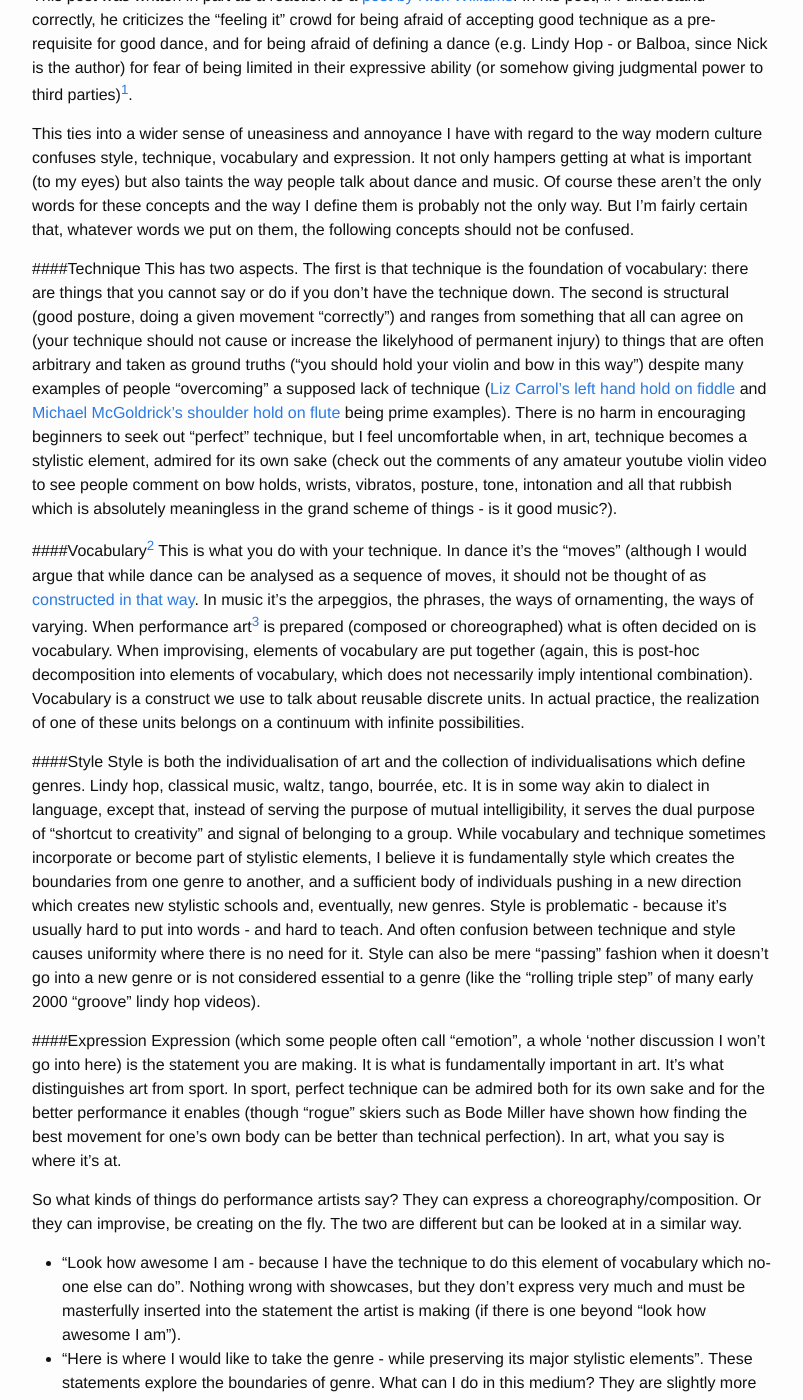
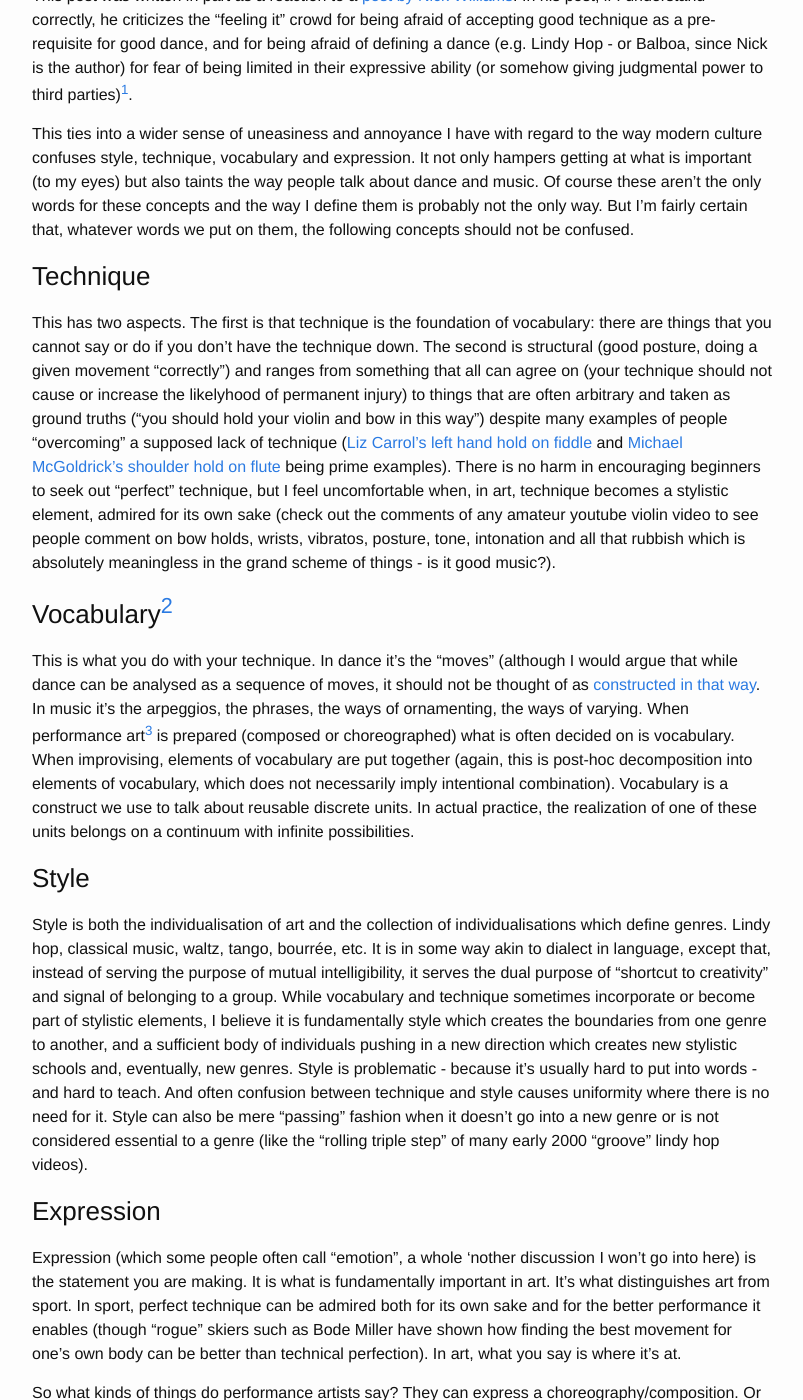
Before and after one commit to gregdyke/gregdyke.github.io, a Jekyll site: the page built from _posts/2013-03-14-expression-in-dance-and-music.md, in a window 1280 px wide and 1400 px high, scrolled down 216 px. Shown: the whole window, without its empty margins (238-1041 px from the left). Built offline with Jekyll 4.4.1, drawn with Linux system fonts in a browser that asks for light colours; some of the changed text lies outside the part shown.

```diff
--- a/_posts/2013-03-14-expression-in-dance-and-music.md
+++ b/_posts/2013-03-14-expression-in-dance-and-music.md
@@ -8,16 +8,16 @@ This post was written in part as a reaction to a [post by Nick Williams](http://
 
 This ties into a wider sense of uneasiness and annoyance I have with regard to the way modern culture confuses style, technique, vocabulary and expression. It not only hampers getting at what is important (to my eyes) but also taints the way people talk about dance and music. Of course these aren't the only words for these concepts and the way I define them is probably not the only way. But I'm fairly certain that, whatever words we put on them, the following concepts should not be confused.
 
-####Technique
+### Technique
 This has two aspects. The first is that technique is the foundation of vocabulary: there are things that you cannot say or do if you don't have the technique down. The second is structural (good posture, doing a given movement "correctly") and ranges from something that all can agree on (your technique should not cause or increase the likelyhood of permanent injury) to things that are often arbitrary and taken as ground truths ("you should hold your violin and bow in this way") despite many examples of people "overcoming" a supposed lack of technique ([Liz Carrol's left hand hold on fiddle](http://www.youtube.com/watch?v=D4fT5V14uns) and [Michael McGoldrick's shoulder hold on flute](http://www.youtube.com/watch?v=oUrZ6j9O-_s) being prime examples). There is no harm in encouraging beginners to seek out "perfect" technique, but I feel uncomfortable when, in art, technique becomes a stylistic element, admired for its own sake (check out the comments of any amateur youtube violin video to see people comment on bow holds, wrists, vibratos, posture, tone, intonation and all that rubbish which is absolutely meaningless in the grand scheme of things - is it good music?).
 
-####Vocabulary[^4]
+### Vocabulary[^4]
 This is what you do with your technique. In dance it's the "moves" (although I would argue that while dance can be analysed as a sequence of moves, it should not be thought of as [constructed in that way](http://gregdyke.tiddlyspot.com/#%5B%5BDe%20quoi%20est%20compos%C3%A9e%20la%20danse%20%3F%5D%5D). In music it's the arpeggios, the phrases, the ways of ornamenting, the ways of varying. When performance art[^3] is prepared (composed or choreographed) what is often decided on is vocabulary. When improvising, elements of vocabulary are put together (again, this is post-hoc decomposition into elements of vocabulary, which does not necessarily imply intentional combination). Vocabulary is a construct we use to talk about reusable discrete units. In actual practice, the realization of one of these units belongs on a continuum with infinite possibilities.
 
-####Style
+### Style
 Style is both the individualisation of art and the collection of individualisations which define genres. Lindy hop, classical music, waltz, tango, bourrée, etc. It is in some way akin to dialect in language, except that, instead of serving the purpose of mutual intelligibility, it serves the dual purpose of "shortcut to creativity" and signal of belonging to a group. While vocabulary and technique sometimes incorporate or become part of stylistic elements, I believe it is fundamentally style which creates the boundaries from one genre to another, and a sufficient body of individuals pushing in a new direction which creates new stylistic schools and, eventually, new genres. Style is problematic - because it's usually hard to put into words - and hard to teach. And often confusion between technique and style causes uniformity where there is no need for it. Style can also be mere "passing" fashion when it doesn't go into a new genre or is not considered essential to a genre (like the "rolling triple step" of many early 2000 "groove" lindy hop videos).
 
-####Expression
+### Expression
 Expression (which some people often call "emotion", a whole 'nother discussion I won't go into here) is the statement you are making. It is what is fundamentally important in art. It's what distinguishes art from sport. In sport, perfect technique can be admired both for its own sake and for the better performance it enables (though "rogue" skiers such as Bode Miller have shown how finding the best movement for one's own body can be better than technical perfection). In art, what you say is where it's at.
 
 So what kinds of things do performance artists say? They can express a choreography/composition. Or they can improvise, be creating on the fly. The two are different but can be looked at in a similar way.
@@ -29,7 +29,7 @@ So what kinds of things do performance artists say? They can express a choreogra
   * "Here is who I am". The quintessential statement. It can be about who one is in the absolute, or who one is right now (or who one is acting as being). I like the honesty, the "in the moment"ness, the ephemerity of these statements, particularly when they are made in the context of social partner dancing. We are not waxing philosophical, we're saying "here is how it feels to be me, dancing with you, to this music, at this time, in this place". This is the kind of statement that anyone can make, even with limited vocabulary and technique. I also believe it is the fundamental power of music and dance to allow anyone, regardless of their ability, to communicate, to express themselves and, often, to get off their chest things that words cannot express.
   * "I'm going to be entertaining". A relative of "look how awesome I can be", which is possibly orthogonal to the rest of artistic expression, but it specifically focuses on audience entertainment - something which some consider to be a cheap trick and which others consider the primary role of artists.
 
-###Where is the problem?
+### Where is the problem?
 
 The main problem, as I see it, is that we (human pop culture as a whole) currently overemphasize beauty (and showmanship) and technique. Beauty is only one of the ways to make a statement about what performance art should be, but it isn't even the only way to make such a statement, let alone the only kind of artistic statement that can be made. Showmanship is kind of orthogonal to expression but seems to best suit a race to the bottom (in that most of the expression I describe above cannot be perceived without a certain cultural background, but anyone can be impressed if they feel entertained).
 
@@ -37,7 +37,7 @@ But the worst is technique. My current pet theory is that with the increased nee
 
 (This focus on technique also makes it easier for the general public to appreciate "art" - because then the only reason they don't do art is that they think they need massive amounts of technique - rather than the simple desire to take a risk. It also simplifies art understanding - you can listen to a judge claim that the singing wasn't in tune - and nod your head in agreement, as if in-tuneness even matters all that much - or can be objectively evaluated).
 
-###Back to defining a dance
+### Back to defining a dance
 
 So... what does this mean for the post that sparked all of this. From my descriptions above it will come as no surprise that I think that what defines a dance is its style - not its vocabulary, its technique or what it expresses. And for a post about defining the dance, Nick talks surprisingly little about style (except where he confounds it with the decried free for all of "feeling it") and rather too much about expression and technique.
 
@@ -63,7 +63,7 @@ Expression (?emotion) has nothing to do with either technique or style. There is
 
 Nick then gives a video example of someone who is "feeling it", but can't dance. He says it sucks because the balance between emotion and technique is not there and so he doesn't get pleasure out of it because it's not "good dancing". I say it sucks because it doesn't know what it's expressing - there are aspects of fitting (very badly - e.g. because of lack of basic musicality) into a genre, aspects of (very poor) showmanship and some pretty nice aspects of "this is who I am". There is definitely an aspect of technical limitation, but with a more appropriately chosen discourse, the expression could be really touching and personal - even if not that profound (statements about who we are are rarely all that profound - but that's the beauty of social dancing - you express fleeting, ephemeral things which disappear as soon as the moment is over, which do not need to be profound).
 
-###Conclusion: more expression, less technique; what does that have to do with style?
+### Conclusion: more expression, less technique; what does that have to do with style?
 
 So there you have it. Rather than place judgement of good dancing on expression *and* technique, I would rather judge artistic expression based on what it is trying to say and the means that it uses to say it, thereby sidestepping the question of technique altogether. This is one part of my response to Nick's post.
 
```
Also changed, not shown: _posts/2013-01-10-conversation.md (+4 -4 lines), _posts/2013-04-08-lies-for-beginners.md (+5 -5 lines), _posts/2013-10-21-teach-movement-not-moves.md (+4 -4 lines), _posts/2016-06-02-100-days-of-franklin.md (+3 -3 lines).
